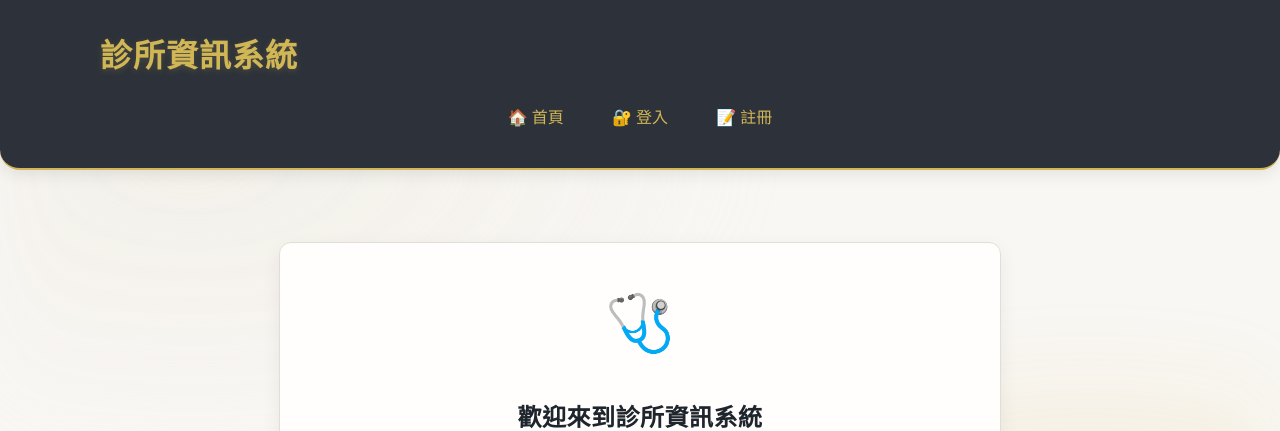
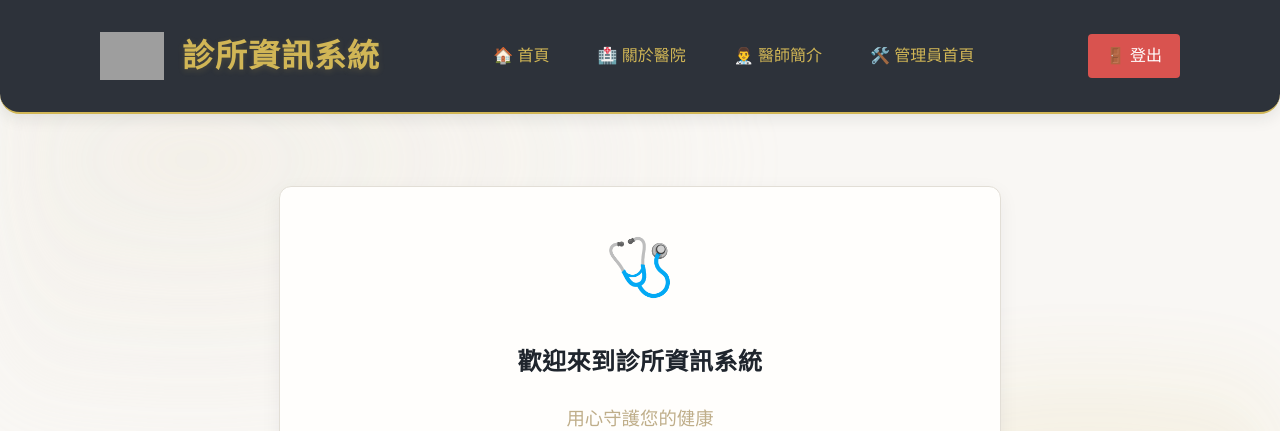
Before and after one commit to royalbear37/clinic, a PHP site: page /index.php in a window 1280 px wide. Shown: the top 431 px of the page. Run offline with PHP 8.4, Linux system fonts and the light colour scheme; the visitor is signed in with stand-in values (Sample User, id 1); grey boxes are pictures that could not be loaded.

Commit message:
調整 header，加入LOGO、關於醫院、醫師簡介與依身分顯示首頁

```diff
--- a/header.php
+++ b/header.php
@@ -1,3 +1,8 @@
+<?php
+if (session_status() === PHP_SESSION_NONE) {
+    session_start();
+}
+?>
 <!DOCTYPE html>
 <html lang="zh-Hant">
 <head>
@@ -8,13 +13,31 @@
 </head>
 <body>
     <header>
-        <div class="container">
-            <h1>診所資訊系統</h1>
-            <nav class="nav-bar">
+        <div class="container" style="display:flex;align-items:center;justify-content:space-between;">
+            <!-- 左側LOGO，請將logo.png放在/clinic/images/logo.png -->
+            <a href="/clinic/index.php" style="display:inline-block;margin-right:18px;">
+                <img src="/clinic/images/logo.png" alt="醫院LOGO" style="height:48px;vertical-align:middle;">
+            </a>
+            <h1 style="margin:0 24px 0 0;flex-shrink:0;">診所資訊系統</h1>
+            <nav class="nav-bar" style="flex:1;">
                 <a href="/clinic/index.php">🏠 首頁</a>
-                <a href="/clinic/users/login.php">🔐 登入</a>
-                <a href="/clinic/users/register.php">📝 註冊</a>
+                <a href="/clinic/about.php">🏥 關於醫院</a>
+                <a href="/clinic/doctors/intro.php">👨‍⚕️ 醫師簡介</a>
+                <?php if (isset($_SESSION['role'])): ?>
+                    <?php if ($_SESSION['role'] === 'admin'): ?>
+                        <a href="/clinic/admins/dashboard.php">🛠️ 管理員首頁</a>
+                    <?php elseif ($_SESSION['role'] === 'doctor'): ?>
+                        <a href="/clinic/doctors/dashboard.php">🩺 醫師首頁</a>
+                    <?php elseif ($_SESSION['role'] === 'patient'): ?>
+                        <a href="/clinic/patients/dashboard.php">👤 病患首頁</a>
+                    <?php endif; ?>
+                <?php endif; ?>
             </nav>
+            <?php if (isset($_SESSION['uid'])): ?>
+                <a href="/clinic/users/logout.php" style="margin-left:24px;color:#fff;background:#d9534f;padding:8px 18px;border-radius:4px;text-decoration:none;display:inline-block;">
+                    🚪 登出
+                </a>
+            <?php endif; ?>
         </div>
     </header>
     <main>
```
